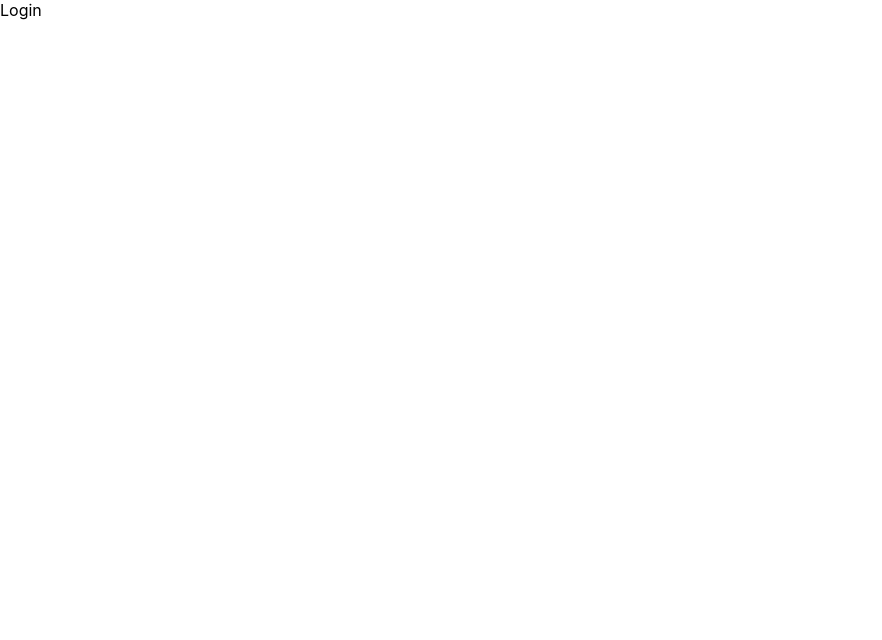
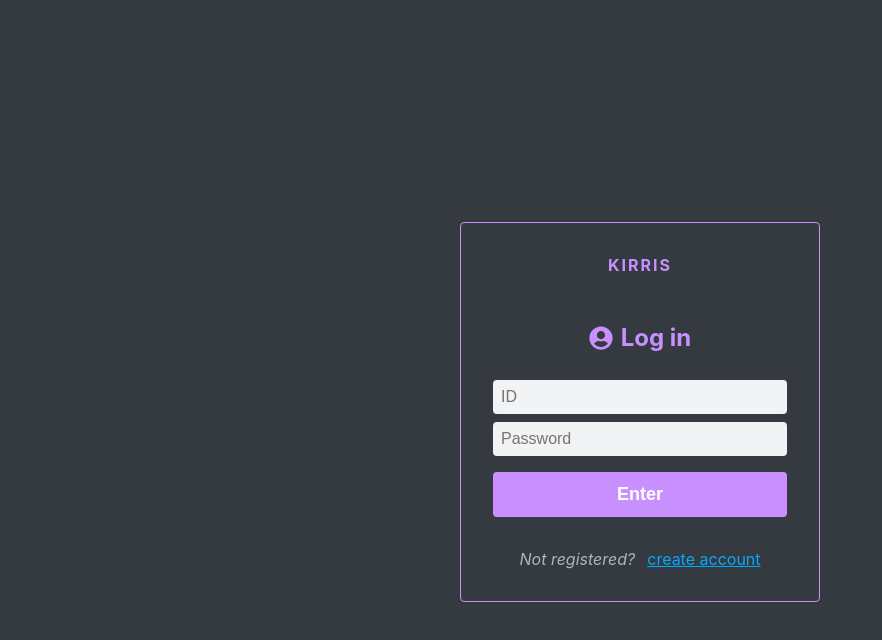
Before and after one commit to cdcoc0/blog_js, a React (Create React App) app in the folder blog-client/: page /login in a window 1280 px wide. Shown: the top 640 px of the page, without its empty margins (0-882 px from the left). Built offline with nearby package versions, Linux system fonts and the light colour scheme.

Commit message:
login, register form UI

```diff
--- a/blog-client/package.json
+++ b/blog-client/package.json
@@ -9,6 +9,7 @@
     "immer": "^9.0.5",
     "react": "^17.0.2",
     "react-dom": "^17.0.2",
+    "react-icons": "^4.2.0",
     "react-redux": "^7.2.4",
     "react-router-dom": "^5.2.0",
     "react-scripts": "4.0.3",
--- /dev/null
+++ b/blog-client/src/components/auth/AuthForm.js
@@ -0,0 +1,81 @@
+import React from "react";
+import { Link } from "react-router-dom";
+import styled from "styled-components";
+import Button from "../common/Button";
+import palette from "../../lib/styles/palette";
+import {FaUserCircle} from 'react-icons/fa';
+
+const AuthFormBlock = styled.div`
+    .title {
+        display: flex;
+        align-items: center;
+        justify-content: center;
+        color: ${palette.violet[3]};
+        margin-bottom: 1.75rem;
+        svg {
+            margin-right: 0.5rem;
+            font-size: 1.5rem;
+        }
+        h2 {
+            margin: 0;
+        }
+    }
+`;
+
+const StyledInput = styled.input`
+    font-size: 1rem;
+    border: none;
+    background: ${palette.gray[1]};
+    border-radius: 4px;
+    //border-bottom: 1px solid black;
+    padding: 0.5rem;
+    outline: none;
+    width: 100%;
+    &:focus {
+        color: $oc-teal-7;
+        border-bottom: 1px solid black;
+    }
+    & + & {
+        margin-top: 0.5rem;
+    }
+`;
+
+const ButtonWithMarginTop = styled(Button)`
+    margin-top: 1rem;
+`;
+
+const Footer = styled.div`
+    margin-top: 2rem;
+    text-align: center;
+    span {
+        margin-right: 0.75rem;
+        color: ${palette.gray[5]};
+        font-style: italic;
+    }
+    a {
+        color: #04aaff;
+        text-decoration: underline;
+    }
+`;
+
+const AuthForm = () => {
+    return (
+        <AuthFormBlock>
+            <div className="title">
+                <FaUserCircle />
+                <h2>Log in</h2>
+            </div>
+            <form>
+                <StyledInput autoComplete="username" name="username" placeholder="ID" />
+                <StyledInput autoComplete="new-password" name="password" placeholder="Password" type="password" />
+                <ButtonWithMarginTop violet fullWidth>Enter</ButtonWithMarginTop>
+            </form>
+            <Footer>
+                <span>Not registered?</span>
+                <Link to="/register">create account</Link>
+            </Footer>
+        </AuthFormBlock>
+    );
+}
+
+export default AuthForm;
--- /dev/null
+++ b/blog-client/src/components/auth/AuthTemplate.js
@@ -0,0 +1,54 @@
+import React from "react";
+import styled from "styled-components";
+import palette from "../../lib/styles/palette";
+import { Link } from "react-router-dom";
+
+const AuthTemplateBlock = styled.div`
+    /* 화면 전채를 채움 */
+    position: absolute;
+    left: 0;
+    top: 0;
+    bottom: 0;
+    right: 0;
+    background: ${palette.gray[8]};
+    //background: #EBEBEB;
+
+    /* 내부 중앙 정렬 */
+    display: flex;
+    //flex-direction: column;
+    justify-content: center;
+    align-items: center;
+`;
+
+const WhiteBox = styled.div`
+    .logo-area {
+        display: block;
+        padding-bottom: 3rem;
+        text-align: center;
+        font-weight: bold;
+        letter-spacing: 2px;
+        color: ${palette.violet[3]};
+    }
+    margin-top: 1.5rem;
+    box-shadow: 0 0 8px rgba(0, 0, 0, 0.025);
+    padding: 2rem;
+    width: 360px;
+    //background: white;
+    border-radius: 4px;
+    border: 1px solid ${palette.violet[3]};
+`
+
+const AuthTemplate = ({children}) => {
+    return (
+        <AuthTemplateBlock>
+            <WhiteBox>
+                <div className="logo-area">
+                    <Link>KIRRIS</Link>
+                </div>
+                {children}
+            </WhiteBox>
+        </AuthTemplateBlock>
+    );
+}
+
+export default AuthTemplate;
--- a/blog-client/src/components/common/Button.js
+++ b/blog-client/src/components/common/Button.js
@@ -1,5 +1,5 @@
 import React from "react";
-import styled from "styled-components";
+import styled, {css} from "styled-components";
 import palette from "../../lib/styles/palette";
 
 const StyledButton = styled.button`
@@ -16,6 +16,28 @@ const StyledButton = styled.button`
     &:hover {
         background: ${palette.gray[7]};
     }
+
+    ${props =>
+        props.fullWidth &&
+        css`
+            padding-top: 0.75rem;
+            padding-bottom: 0.75rem;
+            width: 100%;
+            font-size: 1.125rem;
+        `
+    }
+
+    ${props =>
+        props.violet &&
+        css`
+            background: ${palette.violet[3]};
+            &:hover {
+                background-color: ${palette.yellow[2]};
+                color: #130f40;
+            }
+            transition: 0.1s ease-in;
+        `
+    }
 `;
 
 const Button = props => {
--- a/blog-client/src/components/common/dd.css
+++ b/blog-client/src/components/common/dd.css
@@ -1,3 +1,4 @@
 .h {
     color: #652e9c;
+    background: rgba(63, 63, 63, 0.87);
 }
--- a/blog-client/src/lib/styles/palette.js
+++ b/blog-client/src/lib/styles/palette.js
@@ -11,7 +11,8 @@ const palette = {
     ],
     yellow: [
         '#FFFF99',
-        '#fffa65'
+        '#fffa65',
+        '#F6E58D'
     ],
     gray: [
         '#f8f9fa',
--- a/blog-client/src/pages/LoginPage.js
+++ b/blog-client/src/pages/LoginPage.js
@@ -1,8 +1,12 @@
 import React from 'react';
+import AuthForm from '../components/auth/AuthForm';
+import AuthTemplate from '../components/auth/AuthTemplate';
 
 const LoginPage = () => {
     return (
-        <div>Login</div>
+        <AuthTemplate>
+            <AuthForm />
+        </AuthTemplate>
     );
 };
 
--- a/blog-client/src/pages/RegisterPage.js
+++ b/blog-client/src/pages/RegisterPage.js
@@ -1,8 +1,12 @@
 import React from 'react';
+import AuthForm from '../components/auth/AuthForm';
+import AuthTemplate from '../components/auth/AuthTemplate';
 
 const RegisterPage = () => {
     return (
-        <div>Register</div>
+        <AuthTemplate>
+            <AuthForm />
+        </AuthTemplate>
     );
 };
 
```
Also changed, not shown: 1 other file (tests, documents, lock files or other folders).
